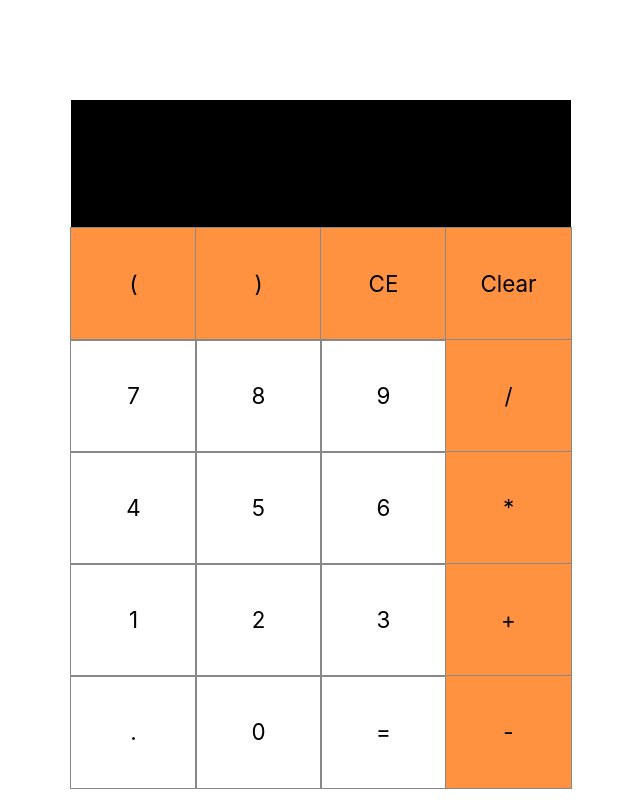
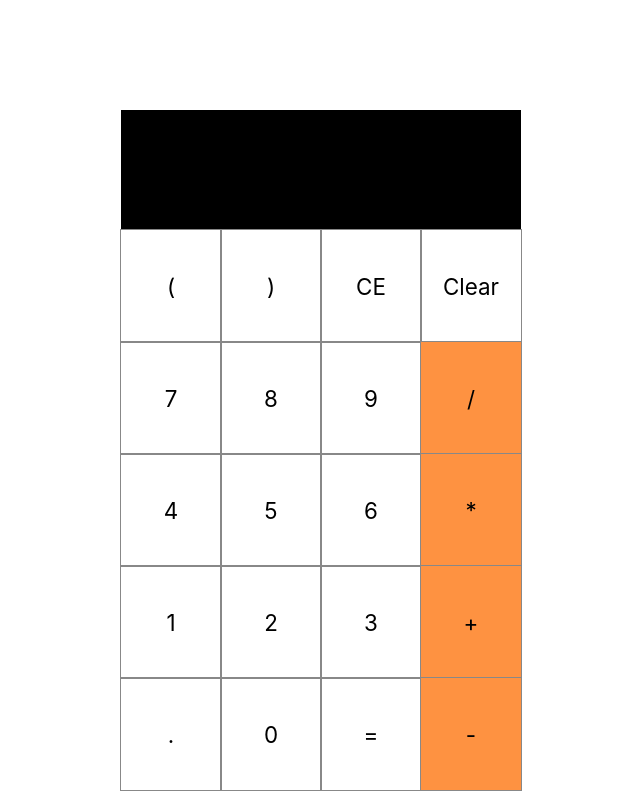
Before and after one commit to NicholasHeilman/calculator_socket, a React (Create React App) app: page / in a window 1280 px wide. Shown: the whole page, without its empty margins (319-959 px from the left). Built offline with nearby package versions, Linux system fonts and the light colour scheme.

Commit message:
add onClick to KeyPay

```diff
--- a/src/App.css
+++ b/src/App.css
@@ -3,13 +3,13 @@
   display: flex;
   justify-content: center;
   align-items: center;
-  height: 100vh;
+  height: 90vh;
   width: 100%;
 }
 
 .calculator {
-  height: 600px;
-  width: 500px;
+  height: 500px;
+  width: 400px;
 }
 
 .row {
--- a/src/App.js
+++ b/src/App.js
@@ -1,7 +1,7 @@
 import React, { Component } from 'react';
 import DisplayComponent from './components/DisplayComponent/DisplayComponent';
-import Button from './components/Button/Button';
 import './App.css';
+import KeyPad from './components/KeyPad/KeyPad';
 
 
 class App extends Component {
@@ -12,6 +12,28 @@ class App extends Component {
     };
   }
 
+  onClick = button => {
+    console.log('Click');
+  }
+
+  //  addInput = val => {
+  //    console.log('click');
+  //    if(val === "="){
+  //      this.equate()
+  //    }
+  //    else if (val === "Clear"){
+  //      this.reset()
+  //    }
+  //    else if(val === "CE"){
+  //      this.backspace()
+  //    }
+  //    else {
+  //      this.setState({
+  //        result: this.state.result + val
+  //      })
+  //    }
+  //  };
+
 render() {
   return (
 
@@ -19,36 +41,7 @@ render() {
 
       <div className="calculator">
         <DisplayComponent result={this.state.result} />
-      <div className="row">
-          <Button>(</Button>
-          <Button>)</Button>
-          <Button>CE</Button>
-          <Button>Clear</Button>
-        </div>
-        <div className="row">
-          <Button>7</Button>
-          <Button>8</Button>
-          <Button>9</Button>
-          <Button>/</Button>
-        </div>
-        <div className="row">
-          <Button>4</Button>
-          <Button>5</Button>
-          <Button>6</Button>
-          <Button>*</Button>
-        </div>
-        <div className="row">
-          <Button>1</Button>
-          <Button>2</Button>
-          <Button>3</Button>
-          <Button>+</Button>
-        </div>
-        <div className="row">
-          <Button>.</Button>
-          <Button>0</Button>
-          <Button>=</Button>
-          <Button>-</Button>
-        </div>
+        <KeyPad onClick={this.onClick}/>
       </div>
     </div>
     );
--- a/src/components/Button/Button.js
+++ b/src/components/Button/Button.js
@@ -2,16 +2,45 @@ import React, { Component } from 'react';
 import './Button.css';
 
 class Button extends Component {
-
+    constructor() {
+        super();
+        this.state ={
+                result: ""
+        };
+      }
     //gives a className of operator if button is an operator
     isOperator = val =>{
-        return !isNaN(val) || val === "." || val === "=";
+        return !isNaN(val) || val === "." || val === "=" || val === "(" || val === ")" || val === "CE" || val === "Clear";
+    };
+
+    // onClick = () => {
+    //     console.log('Click');
+    // }
+    onClick = button => {
+        console.log('Click');
+        if(button === "="){
+            this.calculate()
+        }
+        else if(button === "C"){
+            this.reset()
+        }
+        else if(button === "CE"){
+            this.backspace()
+        }
+        else {
+            this.setState({
+                result: this.state.result + button
+            })
+        }
     };
 
     render() {
         return (
-            <div className={`btn ${this.isOperator(this.props.children) ? "" : "operator"}`}>
-                {this.props.children}
+            <div
+                className={`btn ${this.isOperator(this.props.children) ? "" : "operator"}`}
+                onClick={this.onClick}
+            >
+                    {this.props.children}
             </div>
         );
     }
--- a/src/components/DisplayComponent/DisplayComponent.css
+++ b/src/components/DisplayComponent/DisplayComponent.css
@@ -7,6 +7,5 @@
     justify-content: flex-end;
     padding: 0.5em;
     font-weight: bold;
-    font-size: 1.6em;
-
+    font-size: 1.5em;
 }
--- a/src/components/DisplayComponent/DisplayComponent.js
+++ b/src/components/DisplayComponent/DisplayComponent.js
@@ -4,10 +4,10 @@ import './DisplayComponent.css';
 class DisplayComponent extends Component {
 
     render() {
-
+       let {result} = this.props;
         return (
             <div className="display">
-                {this.props.children}
+                <p>{result}</p>
             </div>
         );
     }
--- /dev/null
+++ b/src/components/KeyPad/KeyPad.js
@@ -0,0 +1,44 @@
+import React, { Component } from 'react';
+import Button from '../Button/Button';
+
+class KeyPad extends Component {
+
+    render() {
+        return (
+        <div>
+        <div className="row">
+          <Button name="(" >(</Button>
+          <Button name=")" >)</Button>
+          <Button name="CE" >CE</Button>
+          <Button name="Clear" >Clear</Button>
+        </div>
+        <div className="row">
+          <Button name="7">7</Button>
+          <Button name="8">8</Button>
+          <Button name="9">9</Button>
+          <Button name="/">/</Button>
+        </div>
+        <div className="row">
+          <Button name="4">4</Button>
+          <Button name="5">5</Button>
+          <Button name="6">6</Button>
+          <Button name="*">*</Button>
+        </div>
+        <div className="row">
+          <Button name="1">1</Button>
+          <Button name="2">2</Button>
+          <Button name="3">3</Button>
+          <Button name="+">+</Button>
+        </div>
+        <div className="row">
+          <Button name=".">.</Button>
+          <Button name="0">0</Button>
+          <Button name="=">=</Button>
+          <Button name="-">-</Button>
+        </div>
+        </div>
+        );
+    }
+}
+
+export default KeyPad;
```
